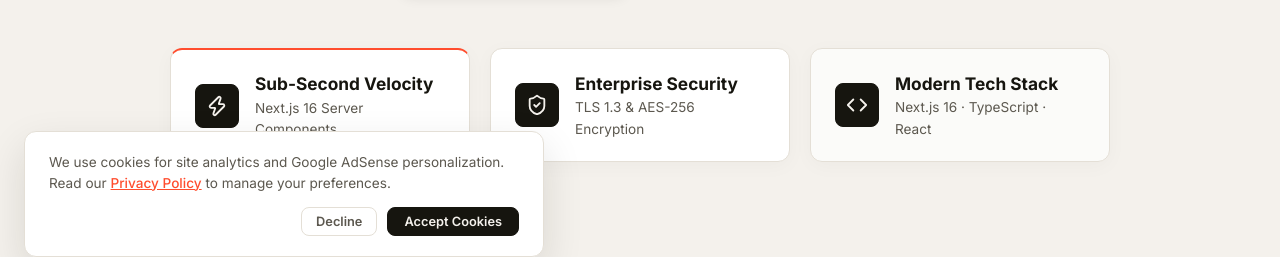
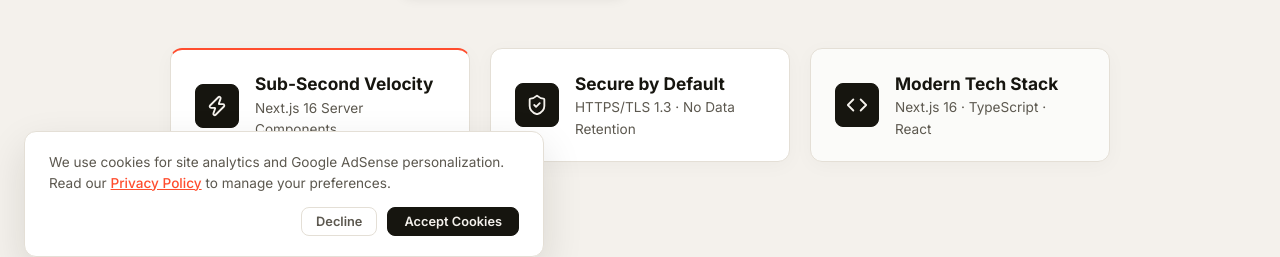
Before and after one commit to takiahmed24/raydrim, a Next.js app: page / in a window 1280 px wide. Shown: the part 519-776 px from the top of the page. Built offline with nearby package versions, Linux system fonts and the light colour scheme.

Commit message:
replace remaining security overclaims with accurate practices and remove unused hero_preview image

```diff
--- a/src/app/privacy/page.tsx
+++ b/src/app/privacy/page.tsx
@@ -213,7 +213,7 @@ export default function PrivacyPolicyPage() {
                 7. Security Standards & Retention
               </h2>
               <p className={styles.text}>
-                We implement industry-standard technical and organizational security measures, including AES-256 encryption at rest, TLS 1.3 encryption in transit, strict role-based access control (RBAC), multi-factor authentication (MFA), and routine vulnerability audits.
+                This site is served entirely over HTTPS (TLS 1.3). We do not operate a database and do not store enquiry data on our own servers — contact form submissions are delivered directly to email via Resend and are not retained by this website. Accounts used to operate the site are protected with multi-factor authentication.
               </p>
             </section>
 
--- a/src/components/home/Hero.tsx
+++ b/src/components/home/Hero.tsx
@@ -63,8 +63,8 @@ export default function Hero() {
                   <ShieldCheck size={22} />
                 </div>
                 <div className={styles.cardMeta}>
-                  <span className={styles.cardVal}>Enterprise Security</span>
-                  <span className={styles.cardLabel}>TLS 1.3 & AES-256 Encryption</span>
+                  <span className={styles.cardVal}>Secure by Default</span>
+                  <span className={styles.cardLabel}>HTTPS/TLS 1.3 · No Data Retention</span>
                 </div>
               </GlassCard>
 
```
Also changed, not shown: src/app/security/page.tsx (+4 -4 lines), public/images/hero_preview.jpg (deleted).
